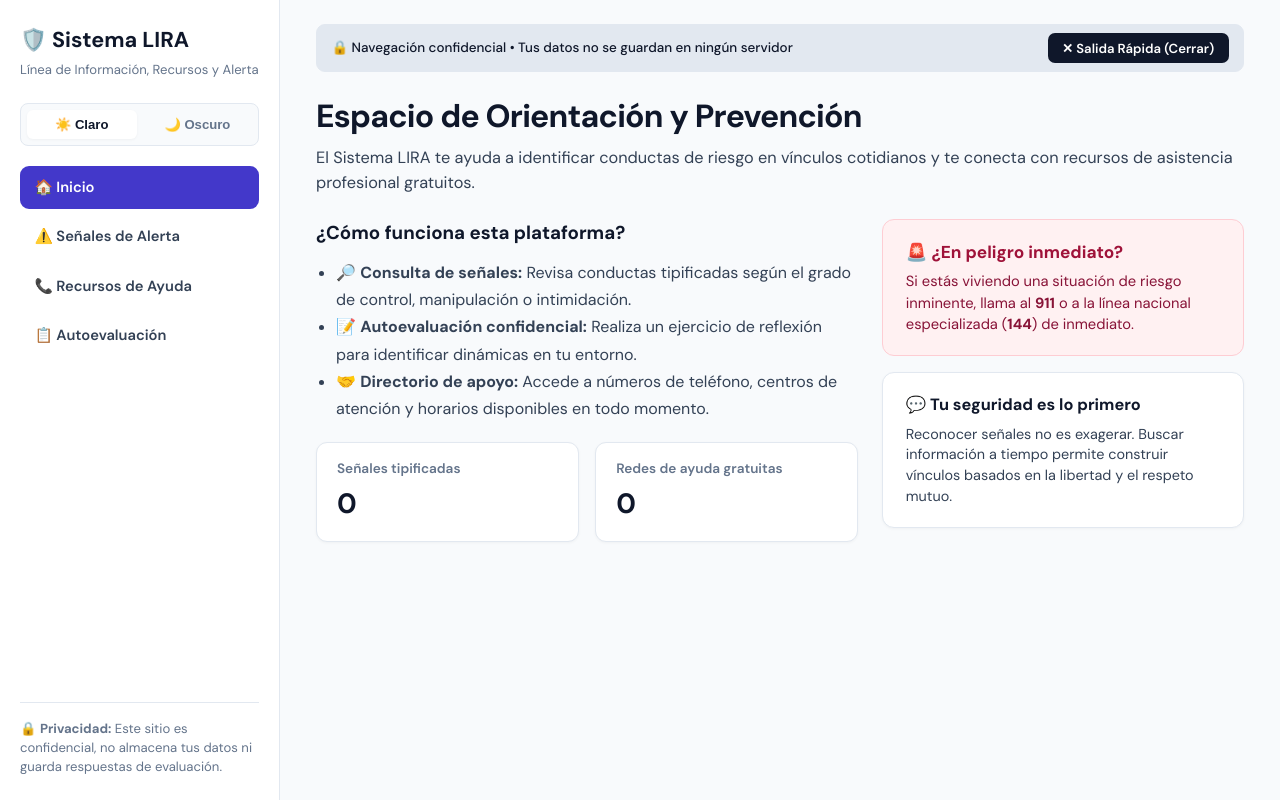
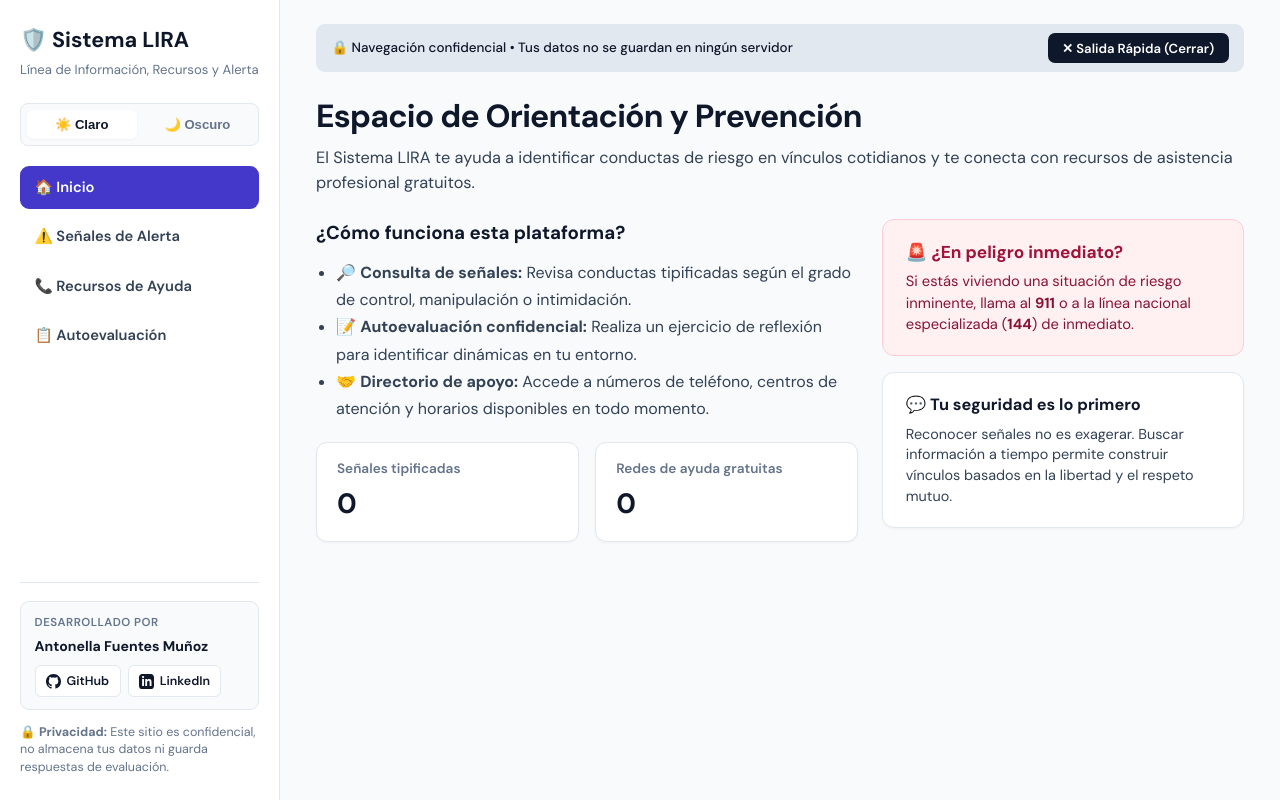
Before and after one commit to antonellaafuentes/Sistema-LIRA, a FastAPI app: page / in a window 1280 px wide. Run offline with FastAPI, Linux system fonts and the light colour scheme.

Commit message:
feat(ui): add author card with github and linkedin profile links to sidebar

```diff
--- a/src/static/styles.css
+++ b/src/static/styles.css
@@ -236,12 +236,70 @@ body {
 }
 
 .sidebar-footer {
-  margin-top: 2rem;
-  font-size: 0.82rem;
+  margin-top: 1.5rem;
+  border-top: 1px solid var(--border-color);
+  padding-top: 1.1rem;
+  display: flex;
+  flex-direction: column;
+  gap: 0.85rem;
+}
+
+.author-card {
+  background-color: var(--bg-page);
+  border: 1px solid var(--border-color);
+  border-radius: 9px;
+  padding: 0.75rem 0.85rem;
+  display: flex;
+  flex-direction: column;
+  gap: 0.4rem;
+}
+
+.author-label {
+  font-size: 0.72rem;
+  font-weight: 600;
+  text-transform: uppercase;
+  letter-spacing: 0.04em;
   color: var(--text-muted);
-  line-height: 1.45;
-  border-top: 1px solid var(--border-color);
-  padding-top: 1rem;
+}
+
+.author-name {
+  font-size: 0.88rem;
+  font-weight: 700;
+  color: var(--text-primary);
+  line-height: 1.3;
+}
+
+.author-links {
+  display: flex;
+  gap: 0.45rem;
+  margin-top: 0.2rem;
+}
+
+.author-link-btn {
+  display: inline-flex;
+  align-items: center;
+  gap: 0.35rem;
+  font-size: 0.78rem;
+  font-weight: 600;
+  padding: 0.35rem 0.65rem;
+  border-radius: 6px;
+  background-color: var(--bg-card);
+  color: var(--text-primary);
+  border: 1px solid var(--border-color);
+  text-decoration: none;
+  transition: transform 0.15s ease, border-color 0.15s ease, background-color 0.15s ease;
+}
+
+.author-link-btn:hover {
+  border-color: var(--brand-primary);
+  color: var(--brand-primary);
+  transform: translateY(-1px);
+}
+
+.privacy-note {
+  font-size: 0.78rem;
+  color: var(--text-muted);
+  line-height: 1.4;
 }
 
 /* Contenido Principal */
--- a/src/templates/base.html
+++ b/src/templates/base.html
@@ -48,7 +48,29 @@
       </div>
 
       <div class="sidebar-footer">
-        🔒 <strong>Privacidad:</strong> Este sitio es confidencial, no almacena tus datos ni guarda respuestas de evaluación.
+        <!-- CRÉDITOS Y PERFILES -->
+        <div class="author-card">
+          <div class="author-label">Desarrollado por</div>
+          <div class="author-name">Antonella Fuentes Muñoz</div>
+          <div class="author-links">
+            <a href="https://github.com/antonellaafuentes" class="author-link-btn" target="_blank" rel="noopener noreferrer" title="Ver perfil de GitHub">
+              <svg width="15" height="15" viewBox="0 0 24 24" fill="currentColor">
+                <path d="M12 0C5.37 0 0 5.37 0 12c0 5.31 3.435 9.795 8.205 11.385.6.105.825-.255.825-.57 0-.285-.015-1.23-.015-2.235-3.015.555-3.795-.735-4.035-1.41-.135-.345-.72-1.41-1.23-1.695-.42-.225-1.02-.78-.015-.795.945-.015 1.62.87 1.845 1.23 1.08 1.815 2.805 1.305 3.495.99.105-.78.42-1.305.765-1.605-2.67-.3-5.46-1.335-5.46-5.925 0-1.305.465-2.385 1.23-3.225-.12-.3-.54-1.53.12-3.18 0 0 1.005-.315 3.3 1.23.96-.27 1.98-.405 3-.405s2.04.135 3 .405c2.295-1.56 3.3-1.23 3.3-1.23.66 1.65.24 2.88.12 3.18.765.84 1.23 1.905 1.23 3.225 0 4.605-2.805 5.625-5.475 5.925.435.375.81 1.095.81 2.22 0 1.605-.015 2.895-.015 3.3 0 .315.225.69.825.57A12.02 12.02 0 0024 12c0-6.63-5.37-12-12-12z"/>
+              </svg>
+              <span>GitHub</span>
+            </a>
+            <a href="https://www.linkedin.com/in/antonella-roxana-fuentes-mu%C3%B1oz-705109431/" class="author-link-btn" target="_blank" rel="noopener noreferrer" title="Ver perfil de LinkedIn">
+              <svg width="15" height="15" viewBox="0 0 24 24" fill="currentColor">
+                <path d="M19 0h-14c-2.761 0-5 2.239-5 5v14c0 2.761 2.239 5 5 5h14c2.762 0 5-2.239 5-5v-14c0-2.761-2.238-5-5-5zm-11 19h-3v-11h3v11zm-1.5-12.268c-.966 0-1.75-.79-1.75-1.764s.784-1.764 1.75-1.764 1.75.79 1.75 1.764-.783 1.764-1.75 1.764zm13.5 12.268h-3v-5.604c0-3.368-4-3.113-4 0v5.604h-3v-11h3v1.765c1.396-2.586 7-2.777 7 2.476v6.759z"/>
+              </svg>
+              <span>LinkedIn</span>
+            </a>
+          </div>
+        </div>
+
+        <div class="privacy-note">
+          🔒 <strong>Privacidad:</strong> Este sitio es confidencial, no almacena tus datos ni guarda respuestas de evaluación.
+        </div>
       </div>
     </aside>
 
```
